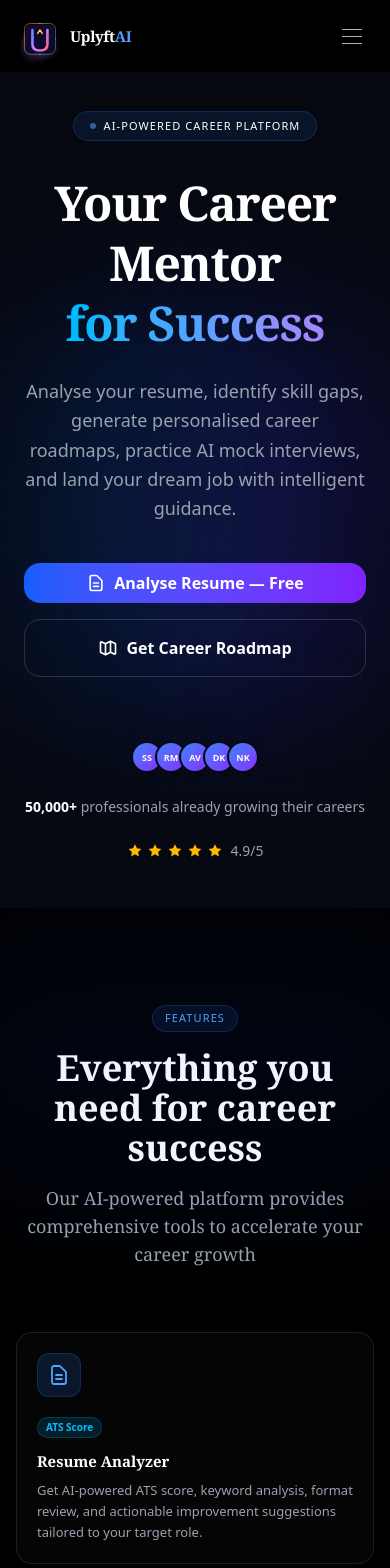
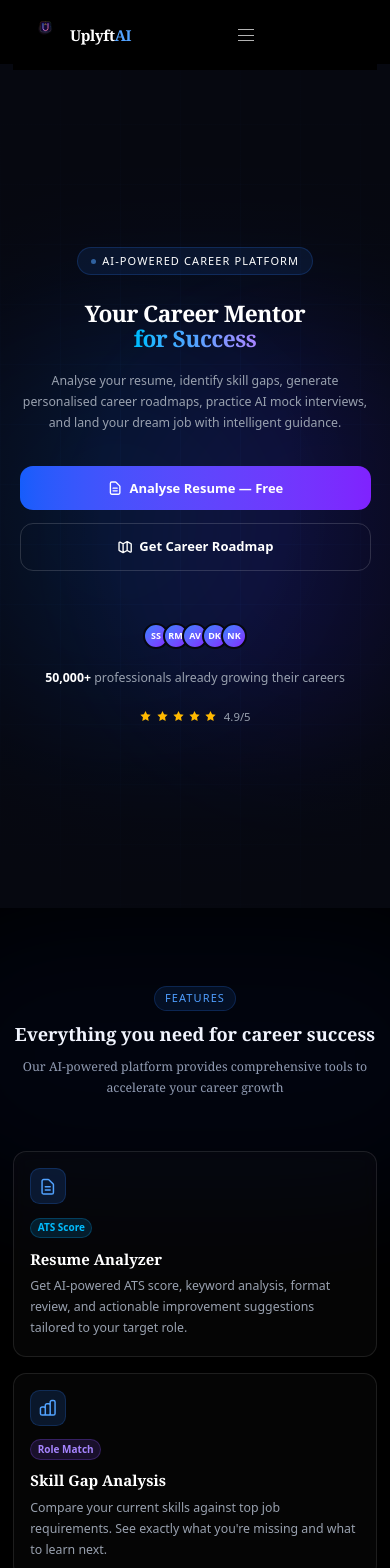
Before and after one commit to Anikett77/Uplyft-AI, a Next.js app: page / in a window 390 px wide. Shown: the top 1568 px of the page. Built offline with nearby package versions, Linux system fonts and the light colour scheme.

Commit message:
Improve navbar responsiveness across all devices
Added responsive styles for various screen sizes, including typography adjustments and utility classes.

```diff
--- a/app/globals.css
+++ b/app/globals.css
@@ -1 +1,232 @@
 @import "tailwindcss";
+
+/* ==========================================================
+   Responsive Styles
+   Append at the end of globals.css
+========================================================== */
+
+/* Prevent horizontal scrolling */
+html,
+body {
+  width: 100%;
+  overflow-x: hidden;
+}
+
+*,
+*::before,
+*::after {
+  box-sizing: border-box;
+}
+
+img,
+svg,
+video,
+canvas,
+iframe {
+  max-width: 100%;
+  height: auto;
+  display: block;
+}
+
+/* Smooth typography */
+h1 {
+  font-size: clamp(2.5rem, 5vw, 4rem);
+  line-height: 1.1;
+}
+
+h2 {
+  font-size: clamp(2rem, 4vw, 3rem);
+}
+
+h3 {
+  font-size: clamp(1.5rem, 3vw, 2.25rem);
+}
+
+p {
+  line-height: 1.7;
+}
+
+/* Responsive container */
+.container-responsive {
+  width: min(100%, 1280px);
+  margin-inline: auto;
+  padding-inline: clamp(1rem, 4vw, 2rem);
+}
+
+/* Responsive grid */
+.grid-responsive {
+  display: grid;
+  grid-template-columns: repeat(auto-fit, minmax(280px, 1fr));
+  gap: 1.5rem;
+}
+
+/* Responsive flex */
+.flex-responsive {
+  display: flex;
+  flex-wrap: wrap;
+  gap: 1rem;
+}
+
+/* Large Tablets */
+@media (max-width: 1024px) {
+
+  section {
+    padding: 4rem 2rem;
+  }
+
+  nav {
+    padding-inline: 1.5rem;
+  }
+
+  h1 {
+    font-size: clamp(2.2rem, 6vw, 3.5rem);
+  }
+
+  .card {
+    padding: 1.5rem;
+  }
+}
+
+/* Tablets */
+@media (max-width: 768px) {
+
+  html {
+    font-size: 15px;
+  }
+
+  section {
+    padding: 3rem 1.5rem;
+  }
+
+  nav {
+    padding-inline: 1rem;
+  }
+
+  h1 {
+    font-size: 2.5rem;
+  }
+
+  h2 {
+    font-size: 2rem;
+  }
+
+  button {
+    min-height: 44px;
+  }
+
+  table {
+    display: block;
+    overflow-x: auto;
+    white-space: nowrap;
+  }
+
+  input,
+  textarea,
+  select {
+    width: 100%;
+  }
+
+  .card {
+    padding: 1.25rem;
+  }
+}
+
+/* Mobile */
+@media (max-width: 640px) {
+
+  html {
+    font-size: 14px;
+  }
+
+  section {
+    padding: 2.5rem 1rem;
+  }
+
+  h1 {
+    font-size: 2rem;
+  }
+
+  h2 {
+    font-size: 1.6rem;
+  }
+
+  h3 {
+    font-size: 1.3rem;
+  }
+
+  p {
+    font-size: 0.95rem;
+  }
+
+  button,
+  .btn {
+    width: 100%;
+  }
+
+  .card {
+    padding: 1rem;
+  }
+
+  .grid-responsive {
+    grid-template-columns: 1fr;
+  }
+}
+
+/* Small Phones */
+@media (max-width: 480px) {
+
+  html {
+    font-size: 13px;
+  }
+
+  section {
+    padding: 2rem 0.875rem;
+  }
+
+  h1 {
+    font-size: 1.75rem;
+  }
+
+  h2 {
+    font-size: 1.4rem;
+  }
+
+  h3 {
+    font-size: 1.15rem;
+  }
+
+  .card {
+    padding: 0.875rem;
+  }
+}
+
+/* Landscape Phones */
+@media (max-height: 500px) and (orientation: landscape) {
+
+  section {
+    padding-block: 2rem;
+  }
+
+  h1 {
+    font-size: 2rem;
+  }
+}
+
+/* Utility Classes */
+.hide-mobile {
+  display: block;
+}
+
+.show-mobile {
+  display: none;
+}
+
+@media (max-width: 768px) {
+  .hide-mobile {
+    display: none;
+  }
+
+  .show-mobile {
+    display: block;
+  }
+}
```
